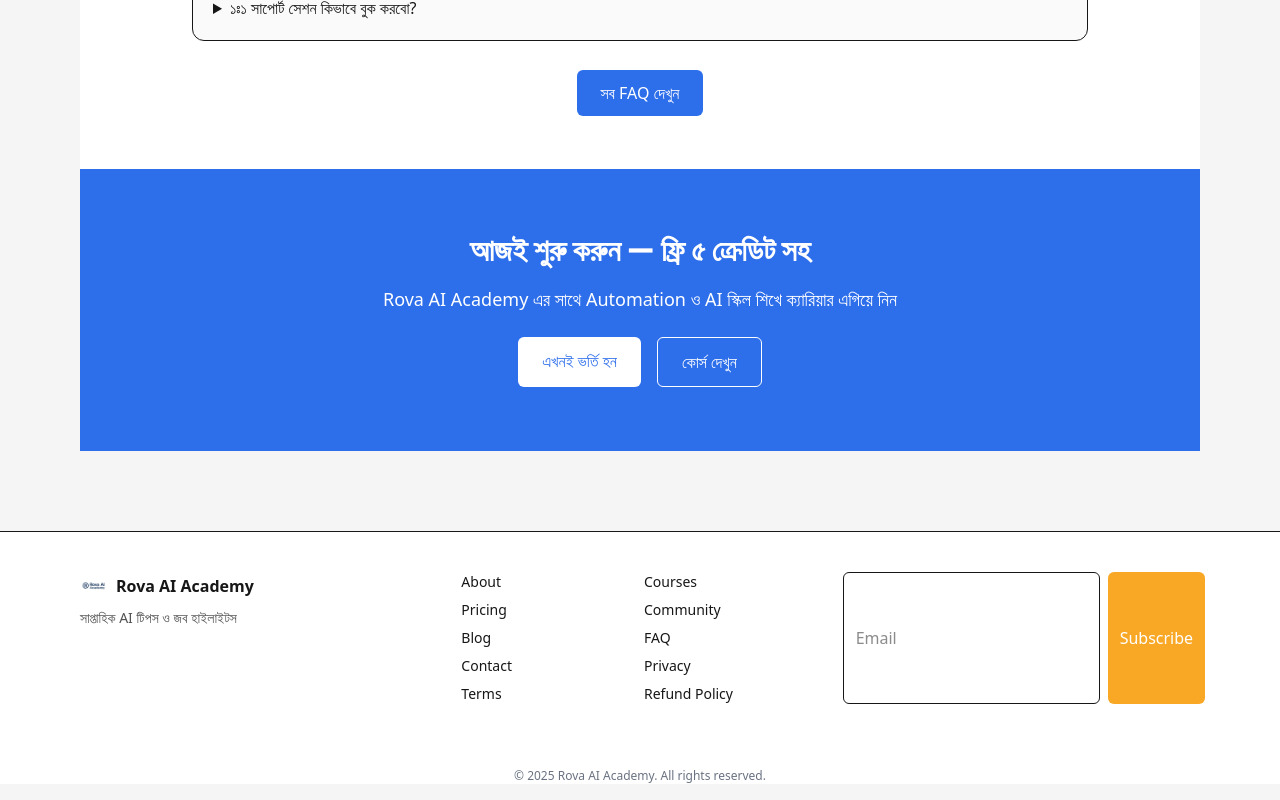
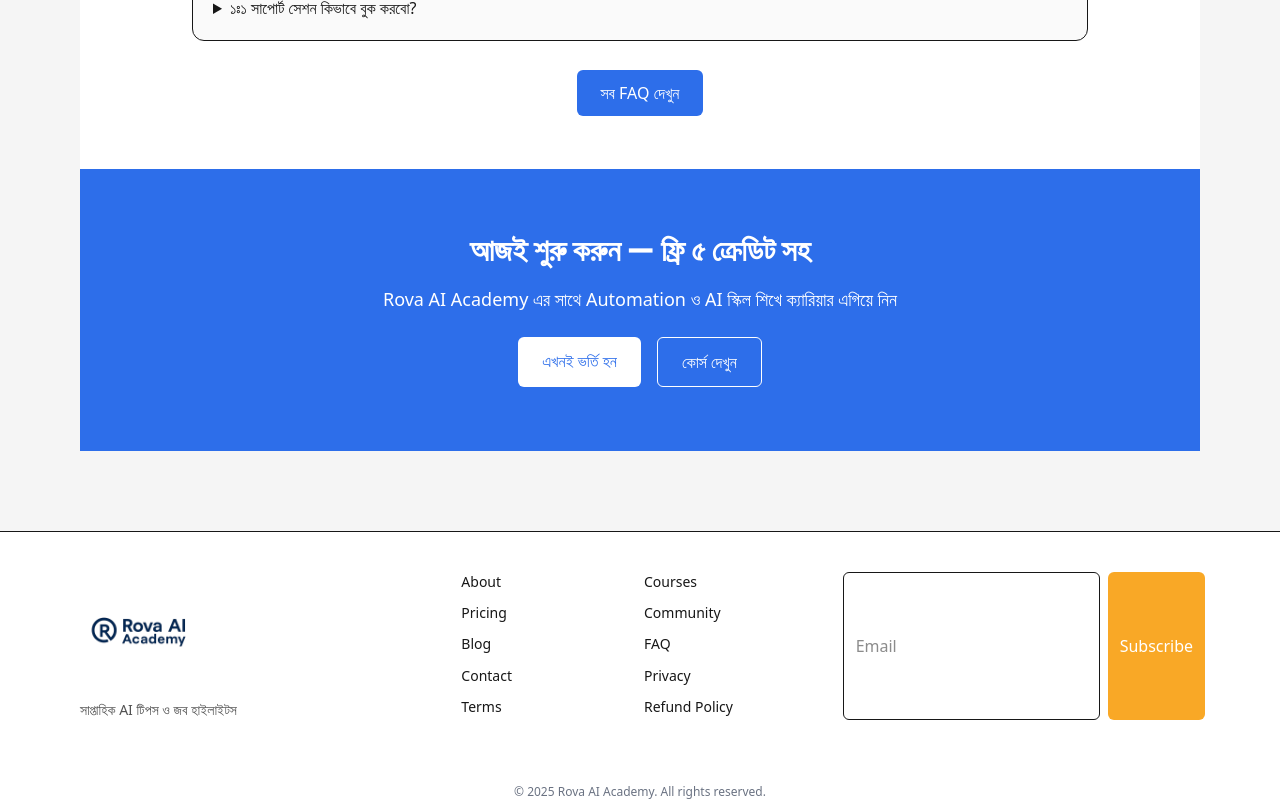
Before and after one commit to helloshamimjunior-cpu/rova-ai, a Next.js app: page / in a window 1280 px wide. Shown: the part 3300-4100 px from the top of the page. Built offline with nearby package versions, Linux system fonts and the light colour scheme.

Commit message:
update header & footer logo size and hide text

```diff
--- a/components/Footer.tsx
+++ b/components/Footer.tsx
@@ -7,8 +7,8 @@
       <div className="mx-auto max-w-6xl px-4 py-10 grid gap-6 md:grid-cols-3">
         <div>
           <Link href="/" className="flex items-center gap-2 font-semibold mb-2">
-            <Image src="/logo.png" alt="Rova AI" width={28} height={28} />
-            <span>Rova AI Academy</span>
+            <Image src="/logo.png" alt="Rova AI" width={120} height={40} priority />
+            <span className="sr-only">Rova AI Academy</span>
           </Link>
           <p className="text-sm text-neutral-600">সাপ্তাহিক AI টিপস ও জব হাইলাইটস</p>
         </div>
@@ -27,8 +27,14 @@
         </div>
 
         <form className="flex gap-2">
-          <input placeholder="Email" className="flex-1 rounded-md border px-3 py-2" />
-          <button className="rounded-md px-3 py-2 text-white" style={{ background: "#F9A826" }}>
+          <input
+            placeholder="Email"
+            className="flex-1 rounded-md border px-3 py-2"
+          />
+          <button
+            className="rounded-md px-3 py-2 text-white"
+            style={{ background: "#F9A826" }}
+          >
             Subscribe
           </button>
         </form>
```
